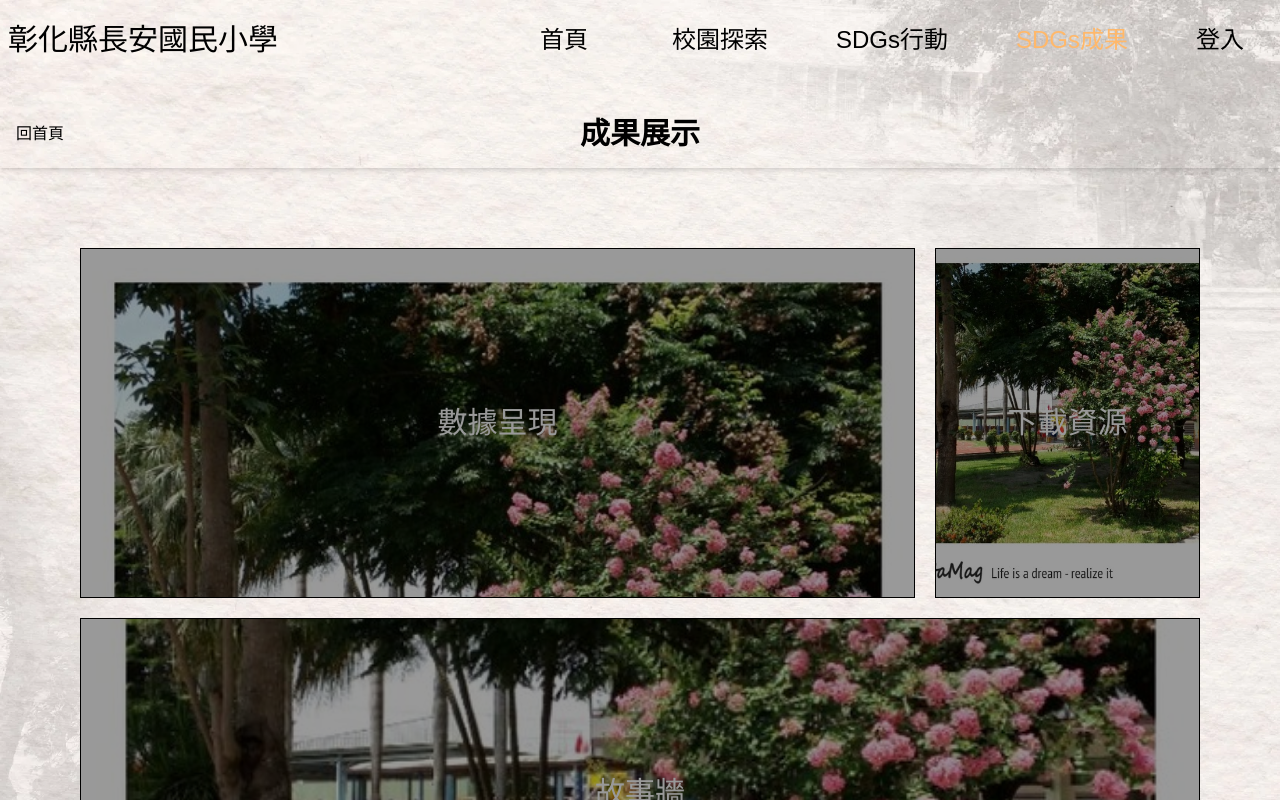
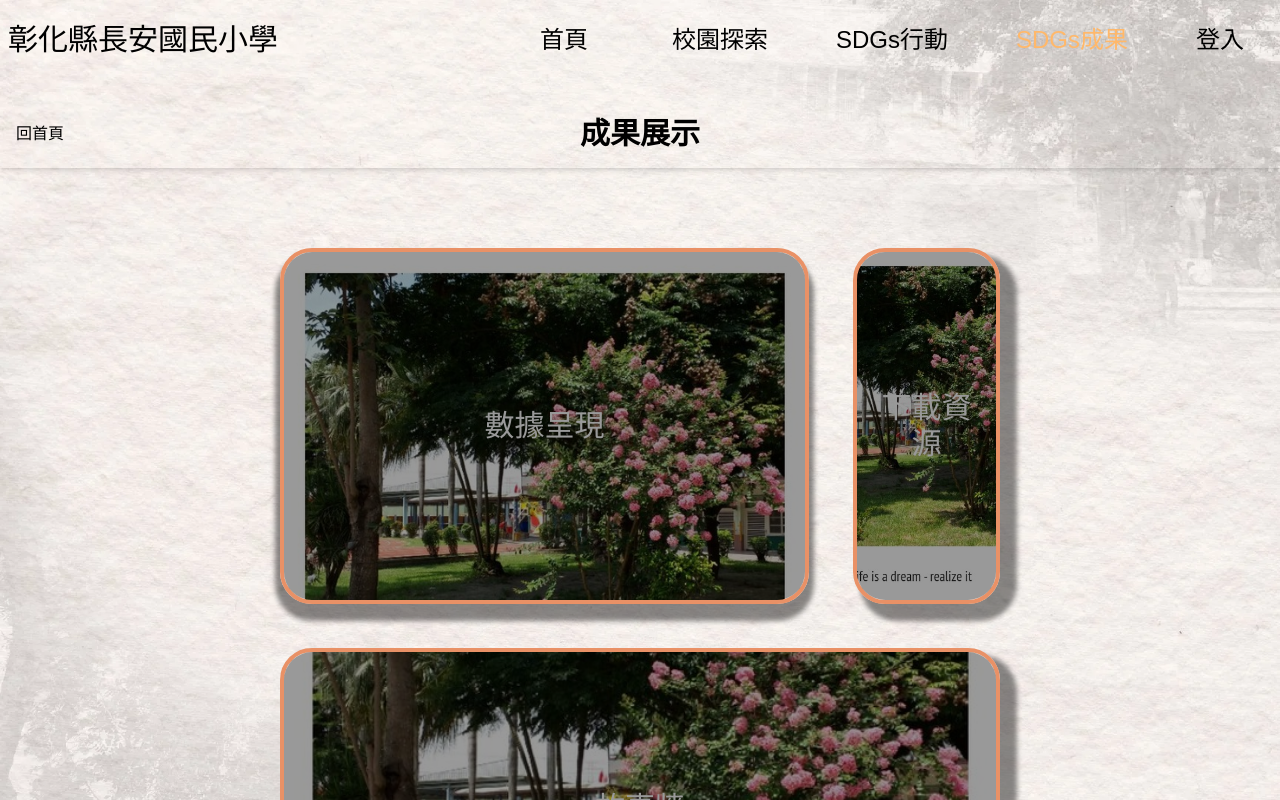
Before and after one commit to Evie-Liuu/Changan, a Vue app: page /#/sdgs in a window 1280 px wide. Built offline with nearby package versions, Linux system fonts and the light colour scheme.

Commit message:
成果模板

```diff
--- a/src/views/SDGs.vue
+++ b/src/views/SDGs.vue
@@ -15,23 +15,23 @@
       </div>
     </header>
     <main
-      class="grid grid-cols-1 md:grid-cols-4 gap-5 p-4 md:p-20 pt-10 text-center text-3xl md:min-h-220"
+      class="grid grid-cols-1 md:grid-cols-4 gap-11 p-4 md:p-20 md:px-70 pt-10 text-center text-3xl md:min-h-220"
     >
       <div
-        class="relative group col-span-1 md:col-span-3 h-48 md:h-auto border p-4 bg-[url(@/assets/images/flower.jpg)] bg-cover bg-top overflow-hidden flex items-center justify-center animate-fade-in-left animate-delay-100 text-white text-shadow-3d border-black"
+        class="relative group col-span-1 md:col-span-3 h-48 md:h-auto border-4 border-orange-default p-4 bg-[url(@/assets/images/flower.jpg)] bg-cover bg-top overflow-hidden flex items-center justify-center animate-fade-in-left animate-delay-100 text-white text-shadow-3d shadow-[0px_12px_5px_5px_rgba(0,0,0,0.45)] rounded-4xl"
       >
         <div class="absolute inset-0 bg-black/40"></div>
         數據呈現
       </div>
       <div
-        class="relative group col-span-1 h-48 md:h-auto border p-4 bg-[url(@/assets/images/flower.jpg)] bg-cover bg-top overflow-hidden flex items-center justify-center animate-fade-in-left animate-delay-200 text-white text-shadow-3d border-black"
+        class="relative group col-span-1 h-48 md:h-auto border-4 border-orange-default p-4 bg-[url(@/assets/images/flower.jpg)] bg-cover bg-top overflow-hidden flex items-center justify-center animate-fade-in-left animate-delay-200 text-white text-shadow-3d shadow-[12px_12px_5px_5px_rgba(0,0,0,0.45)] rounded-4xl"
       >
         <div class="absolute inset-0 bg-black/40"></div>
         下載資源
       </div>
 
       <router-link
-        class="relative group col-span-1 md:col-span-4 h-48 md:h-auto border p-4 bg-[url(@/assets/images/flower.jpg)] bg-cover bg-center overflow-hidden flex items-center justify-center animate-fade-in-left animate-delay-300 hover:shadow-[10px_5px_10px_-3px_rgba(0,0,0,0.8)] hover:font-bold text-white text-shadow-3d border-black"
+        class="relative group col-span-1 md:col-span-4 h-48 md:h-auto border-4 border-orange-default p-4 bg-[url(@/assets/images/flower.jpg)] bg-cover bg-center overflow-hidden flex items-center justify-center animate-fade-in-left animate-delay-300 shadow-[12px_12px_5px_5px_rgba(0,0,0,0.45)] hover:font-bold text-white text-shadow-3d rounded-4xl"
         to="/story"
       >
         <div
```
